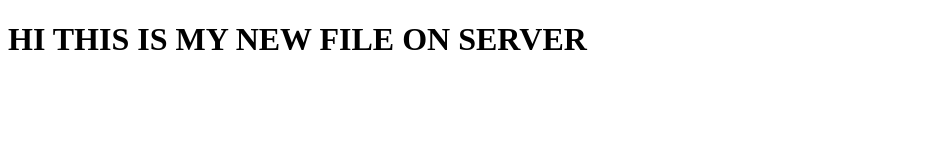
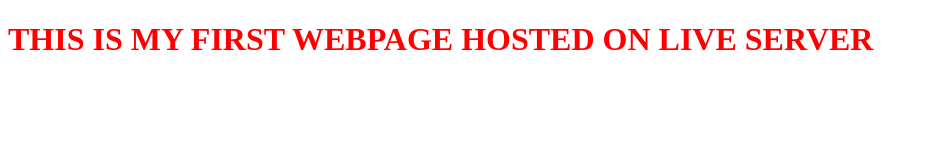
Before and after one commit to vedikads/github-desktop, a plain HTML site: page index.html in a window 1280 px wide. Shown: the whole page, without its empty margins (0-929 px from the left). Drawn offline with Linux system fonts and the light colour scheme.

Commit message:
Update index.html

```diff
--- a/index.html
+++ b/index.html
@@ -7,7 +7,7 @@
 </head>
 <body>
 
-    <h1>HI THIS IS MY NEW FILE ON SERVER</h1>
+    <h1 style="color: red;"> THIS IS MY FIRST WEBPAGE HOSTED ON LIVE SERVER</h1>
 
 
 </body>
```
